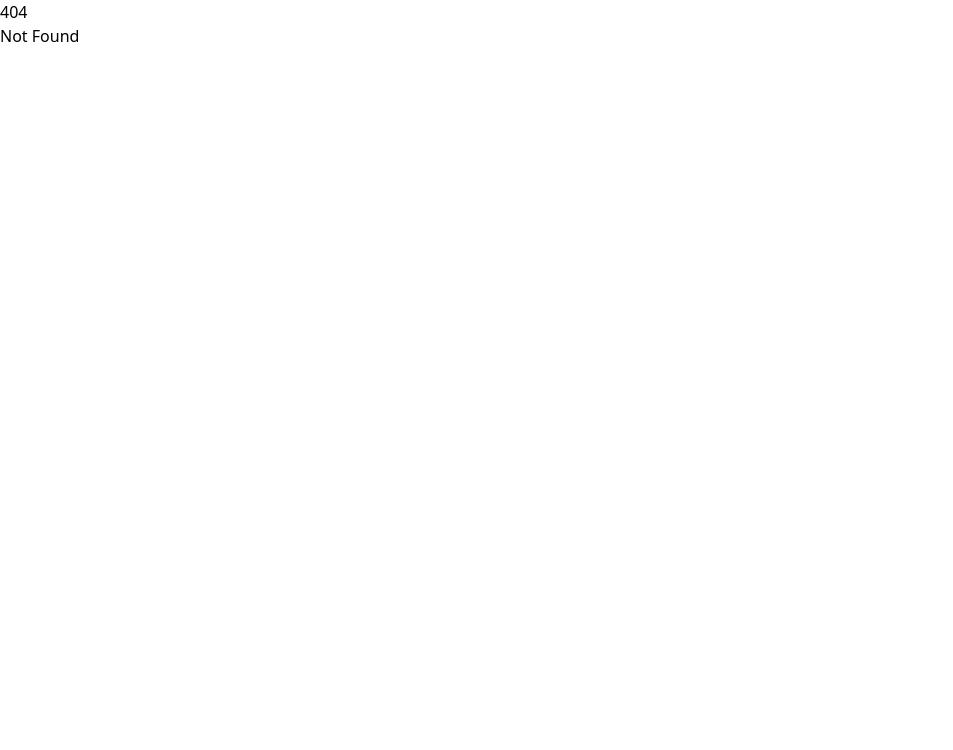
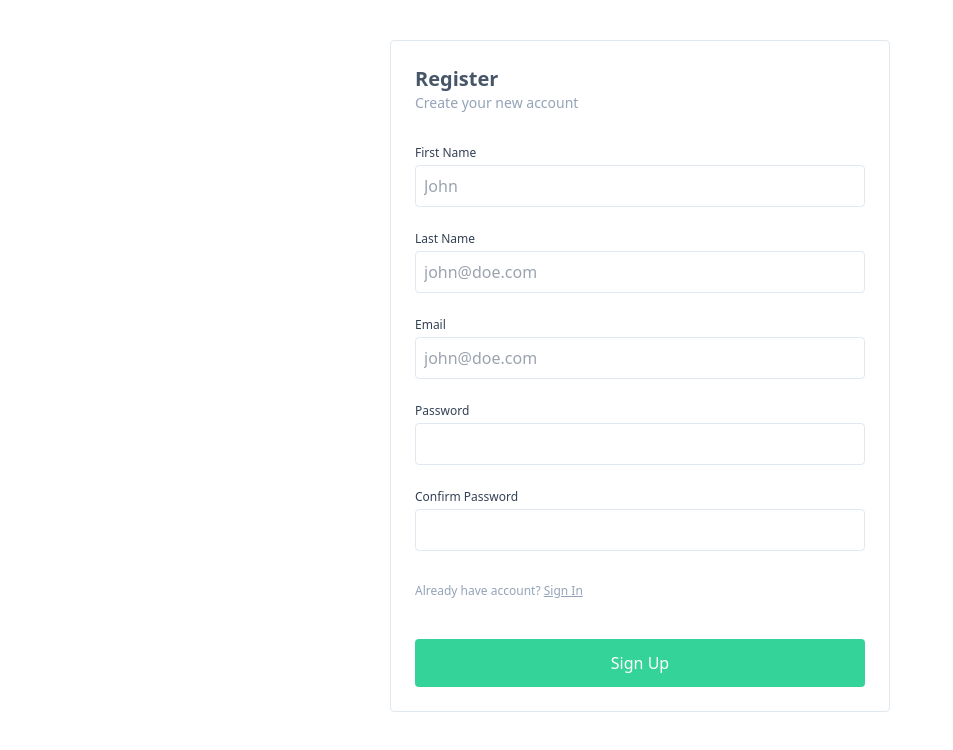
Before and after one commit to pstevovski/svelte-blog, a SvelteKit app: page /auth/register in a window 1280 px wide. Before the commit this address had no page. Shown: the top 750 px of the page, without its empty margins (0-953 px from the left). Built offline with nearby package versions, Linux system fonts and the light colour scheme.

Commit message:
Added structure for 'Auth - Register' page

```diff
--- /dev/null
+++ b/src/routes/auth/register/+page.svelte
@@ -0,0 +1,65 @@
+<div class="p-6 mx-auto my-10 border border-slate-200 rounded bg-white max-w-[500px] w-full">
+	<h3 class="text-left font-semibold text-slate-600 text-xl">Register</h3>
+	<p class="text-left text-slate-400 text-sm mb-8">
+		Create your new account
+	</p>
+
+	<form action="/auth?/login" class="flex flex-col">
+    <label class="text-xs text-slate-700 mb-1" for="first_name">First Name</label>
+		<input
+      id="first_name"
+      name="first_name"
+			type="text"
+			placeholder="John"
+			required
+			class="p-2 border border-slate-200 rounded focus:outline-none mb-6"
+		/>
+
+    <label class="text-xs text-slate-700 mb-1" for="last_name">Last Name</label>
+		<input
+      id="last_name"
+      name="last_name"
+			type="text"
+			placeholder="john@doe.com"
+			required
+			class="p-2 border border-slate-200 rounded focus:outline-none mb-6"
+		/>
+
+    <label class="text-xs text-slate-700 mb-1" for="email">Email</label>
+		<input
+      id="email"
+      name="email"
+			type="text"
+			placeholder="john@doe.com"
+			required
+			class="p-2 border border-slate-200 rounded focus:outline-none mb-6"
+		/>
+
+    <label class="text-xs text-slate-700 mb-1" for="password">Password</label>
+		<input
+      id="password"
+      name="password"
+			type="password"
+			required
+			class="p-2 border border-slate-200 rounded focus:outline-none mb-6"
+		/>
+
+    <label class="text-xs text-slate-700 mb-1" for="confirm_password">Confirm Password</label>
+		<input
+      id="confirm_password"
+      name="confirm_password"
+			type="password"
+			required
+			class="p-2 border border-slate-200 rounded focus:outline-none mb-8"
+		/>
+
+    <div class="flex items-center justify-between">
+      <span class="inline-block mb-10 text-xs text-slate-400">
+        Already have account?
+        <a href="/auth/login" class="underline hover:text-slate-700 duration-200">Sign In</a>
+      </span>
+    </div>
+
+    <button class="w-full p-3 rounded bg-emerald-400 text-white hover:bg-emerald-500 duration-200">Sign Up</button>
+	</form>
+</div>
```
